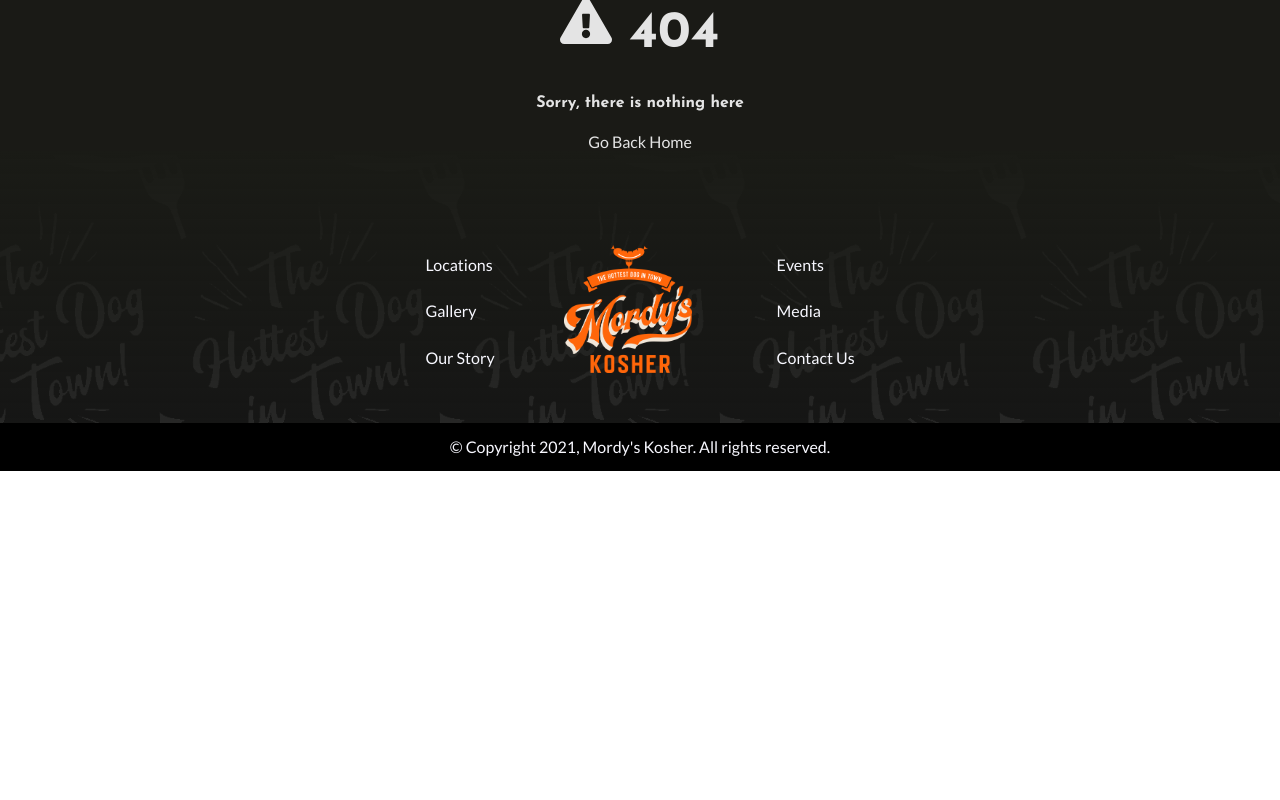
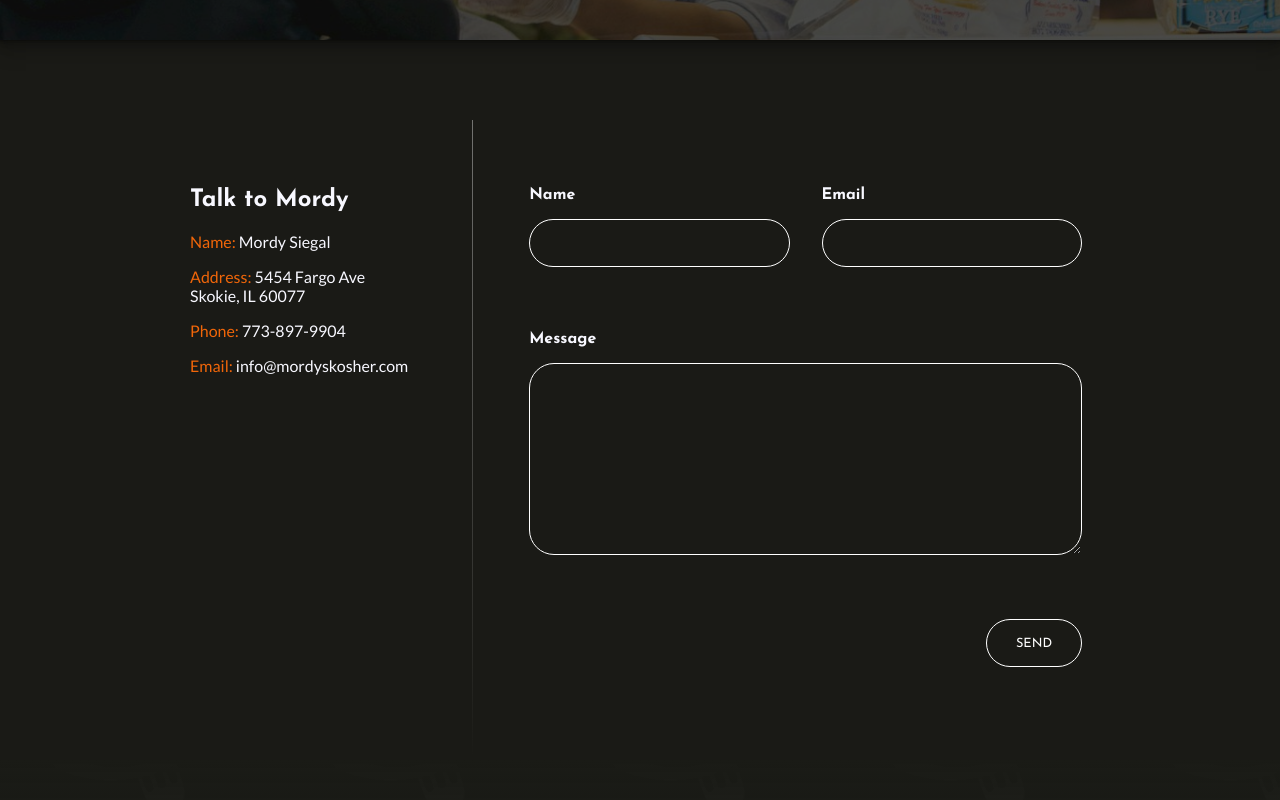
Before and after one commit to sholomdev/mordys-kosher, a Next.js app: page /contact in a window 1280 px wide. Before the commit this address had no page. Shown: the part 360-1160 px from the top of the page. Before the commit the page ends 831 px from the top, so only its background shows below. Built offline with nearby package versions, Linux system fonts and the light colour scheme.

Commit message:
Added contact page and functionality

```diff
--- a/components/NavbarLinks.js
+++ b/components/NavbarLinks.js
@@ -55,7 +55,7 @@
         </Link>
       </li>
       <li>
-        <Link href="/contact-us">
+        <Link href="/contact">
           <a>Contact Us</a>
         </Link>
       </li>
--- a/package.json
+++ b/package.json
@@ -9,12 +9,14 @@
     "lint": "next lint"
   },
   "dependencies": {
+    "@sendgrid/mail": "^7.4.7",
     "cloudinary-build-url": "^0.2.1",
     "embla-carousel-react": "^5.0.1",
     "next": "11.1.2",
     "react": "17.0.2",
     "react-burger-menu": "^3.0.6",
     "react-dom": "17.0.2",
+    "react-hook-form": "^7.17.2",
     "react-icons": "^4.2.0",
     "react-responsive-masonry": "^2.1.3"
   },
--- /dev/null
+++ b/pages/api/contact.js
@@ -0,0 +1,31 @@
+import sendgrid from '@sendgrid/mail';
+
+sendgrid.setApiKey(process.env.SENDGRID_API_KEY);
+async function sendEmail(req, res) {
+  const message = {
+    to: 'sholommorgenstern@gmail.com', // Your email where you'll receive emails
+    from: 'sholom@sholom.dev', // your website email address here
+    subject: 'New message submitted via mordyskosher.com',
+    text: `Submission via mordyskosher.com.\r\n
+        From:${req.body.data.name} \r\n
+        email:${req.body.data.email}\r\n
+        Message:${req.body.data.message}`,
+    html: `
+         <ul>
+         <li><strong>From:</strong>${req.body.data.name}</li>
+         <li><strong>Email:</strong>${req.body.data.email}</li>
+         <li><strong>Message:</strong>${req.body.data.message}</li>
+         </ul>`,
+  };
+  console.log(message);
+  try {
+    await sendgrid.send(message);
+  } catch (error) {
+    // console.log(error);
+    return res.status(error.statusCode || 500).json({ error: error.message });
+  }
+
+  return res.status(200).json({ error: '' });
+}
+
+export default sendEmail;
--- /dev/null
+++ b/pages/contact.js
@@ -0,0 +1,123 @@
+import { useEffect, useRef, useState } from 'react';
+import { useForm } from 'react-hook-form';
+import styles from '@/styles/ContactPage.module.css';
+import Layout from '@/components/Layout';
+import Header from '@/components/Header';
+import bg from '../public/images/headerBGs/contact-bg.jpg';
+
+export default function CotactPage() {
+  const honeyPot = useRef(null);
+  const [submitted, setSubmitted] = useState(false);
+  const {
+    register,
+    handleSubmit,
+    watch,
+    formState: { errors },
+  } = useForm();
+
+  useEffect(() => {
+    // hide honeypot input after page loads
+    if (honeyPot.current) honeyPot.current.style.display = 'none';
+  });
+
+  const onSubmit = async (data, e) => {
+    e.preventDefault();
+    if (!data.subject) {
+      const res = await fetch('/api/contact', {
+        body: JSON.stringify({
+          data,
+        }),
+        headers: {
+          'Content-Type': 'application/json',
+        },
+        method: 'POST',
+      });
+
+      const { error } = await res.json();
+      if (error) {
+        console.log(error);
+        return;
+      }
+    }
+    setSubmitted(true);
+  };
+  const onError = (errors, e) => console.log(errors, e);
+
+  return (
+    <Layout title="Contact Us">
+      <Header title="Contact Us" bg={bg}></Header>
+      <div className={styles.contactPage}>
+        <section>
+          <h2>Talk to Mordy</h2>
+          <ul>
+            <li>
+              <span className="highlight">Name: </span> Mordy Siegal
+            </li>
+            <li>
+              <span className="highlight">Address: </span> 5454 Fargo Ave
+              <br />
+              Skokie, IL 60077
+            </li>
+            <li>
+              <span className="highlight">Phone: </span> 773-897-9904
+            </li>
+            <li>
+              <span className="highlight">Email: </span> info@mordyskosher.com
+            </li>
+          </ul>
+        </section>
+        <section className={styles.contactForm}>
+          {submitted ? (
+            <h2>Message submitted, thanks.</h2>
+          ) : (
+            <form onSubmit={handleSubmit(onSubmit, onError)}>
+              {/* Subject is not necessary and will serve as a spam-prevention honeypot */}
+              <input {...register('subject')} type="text" ref={honeyPot} />
+              <label htmlFor="name">
+                <h4>Name</h4>
+                {errors.name && (
+                  <p className={styles.error}>* {errors.name.message}</p>
+                )}
+                <input
+                  {...register('name', {
+                    required: 'Name is required',
+                  })}
+                  type="text"
+                />
+              </label>
+
+              <label htmlFor="email">
+                <h4>Email</h4>
+                {errors.email && (
+                  <p className={styles.error}>* {errors.email.message}</p>
+                )}
+                <input
+                  {...register('email', {
+                    required: 'Email is required',
+                  })}
+                  type="email"
+                />
+              </label>
+
+              <label htmlFor="message">
+                <h4>Message</h4>
+                {errors.message && (
+                  <p className={styles.error}>* {errors.message.message}</p>
+                )}
+                <textarea
+                  {...register('message', {
+                    required: 'Message is required',
+                  })}
+                  type="text"
+                  rows="4"
+                />
+              </label>
+
+              <button type="submit">Send</button>
+            </form>
+          )}
+        </section>
+      </div>
+    </Layout>
+  );
+}
--- /dev/null
+++ b/styles/ContactPage.module.css
@@ -0,0 +1,105 @@
+.contactPage {
+  display: flex;
+  gap: 4rem;
+  max-width: 900px;
+  margin: 0 auto;
+}
+.contactPage li {
+  width: max-content;
+  margin: 1rem 0;
+}
+
+.contactPage section {
+  padding-top: 3rem;
+  min-height: 40rem;
+}
+.contactForm {
+  width: 100%;
+  padding-left: 3rem;
+  border-right-width: 0;
+  border-left-width: 1px;
+  border-style: solid;
+  border-image: linear-gradient(
+      to bottom,
+      rgba(255, 255, 255, 0.39),
+      rgba(0, 0, 0, 0)
+    )
+    1 100%;
+}
+.contactForm form {
+  display: grid;
+  grid-template-columns: 1fr 1fr;
+  grid-template-rows: 1fr 3fr;
+  grid-gap: 1rem;
+  width: 100%;
+}
+
+/*
+.contactPage label[for='name'],
+.contactPage label[for='email'] { */
+
+.contactPage label {
+  display: grid;
+  grid-template-columns: 1fr 3fr;
+  grid-template-rows: 1fr 2fr;
+  flex-direction: column;
+  margin: 0.5rem;
+  gap: 1rem;
+}
+.contactPage p,
+.contactPage h4 {
+  margin: 0;
+  align-self: end;
+}
+.contactPage label[for='message'] {
+  grid-template-rows: 3rem 12rem;
+}
+
+.contactPage label input,
+.contactPage textarea {
+  grid-column: span 2;
+}
+
+.contactPage label[for='message'] {
+  grid-column: span 2;
+}
+
+.contactPage input,
+.contactPage textarea,
+.contactPage button {
+  border-radius: 25px;
+  font-family: 'Josefine Sans';
+  background-color: var(--bg-color);
+  border: 1px solid white;
+  height: 3rem;
+  color: white;
+  padding: 0.7rem 1rem;
+}
+.contactPage textarea {
+  height: 100%;
+  padding: 2rem;
+  font-size: 1rem;
+}
+
+.contactPage button {
+  grid-column: 2;
+  justify-self: right;
+  width: 6rem;
+  padding: 0.7rem 1rem 0.6rem 1rem;
+  text-transform: uppercase;
+  font-size: 0.8rem;
+  margin-right: 0.5rem;
+}
+.contactPage button:hover,
+.contactPage button:focus {
+  background-color: var(--highlight);
+  cursor: pointer;
+  font-weight: 900;
+}
+
+.error {
+  color: rgb(194, 3, 3);
+  justify-self: end;
+  font-size: smaller;
+  align-self: end;
+}
--- a/styles/Header.module.css
+++ b/styles/Header.module.css
@@ -31,8 +31,8 @@
   transform: translate(-50%, -50%);
 
   text-align: center;
-
-  font-size: 3rem;
+  font-size: 4rem;
+  font-weight: 400;
   line-height: 4rem;
 
   /* padding-top: 20vh; */
--- a/styles/Location.module.css
+++ b/styles/Location.module.css
@@ -87,6 +87,9 @@
   .imageContainer {
     flex-basis: auto;
   }
+  .location {
+    justify-content: center;
+  }
 
   .imageContainer:nth-child(2) {
     display: none;
```
Also changed, not shown: public/images/headerBGs/contact-bg.jpg (added), 1 other file (tests, documents, lock files or other folders).
